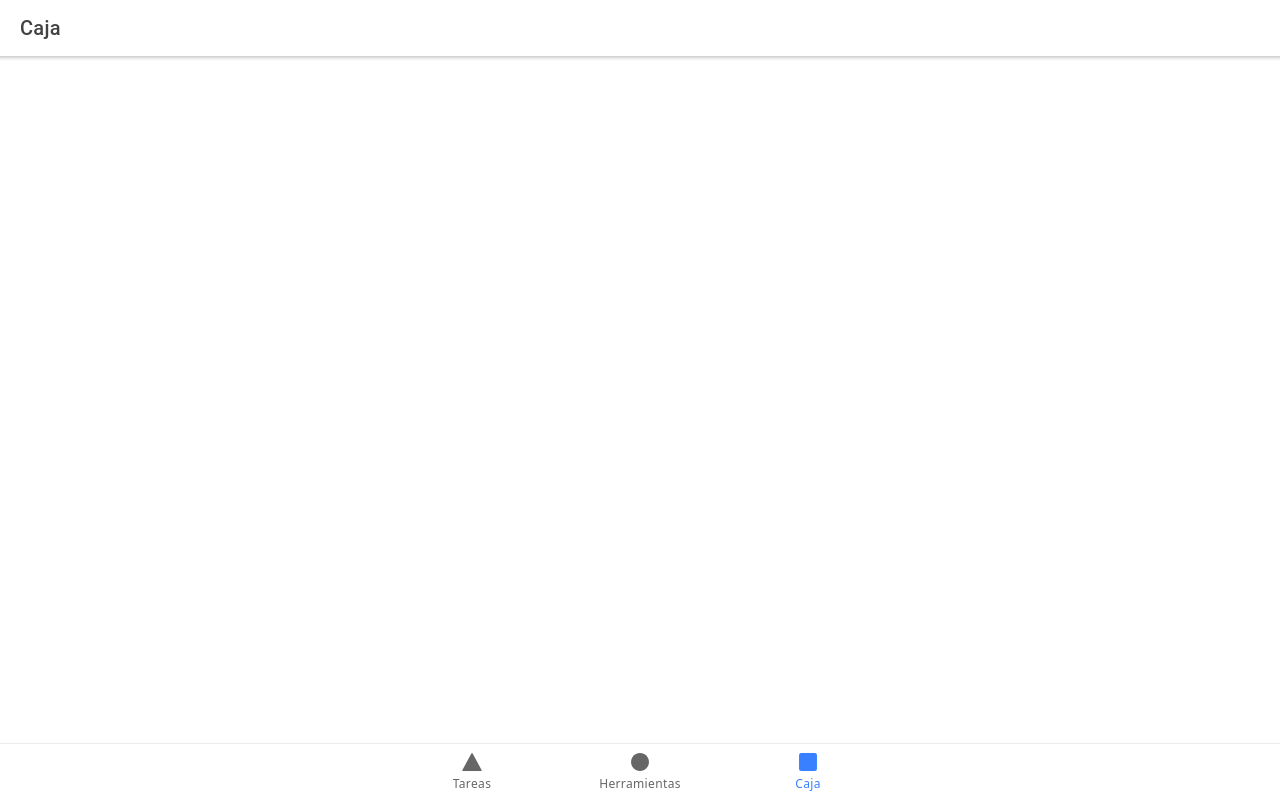
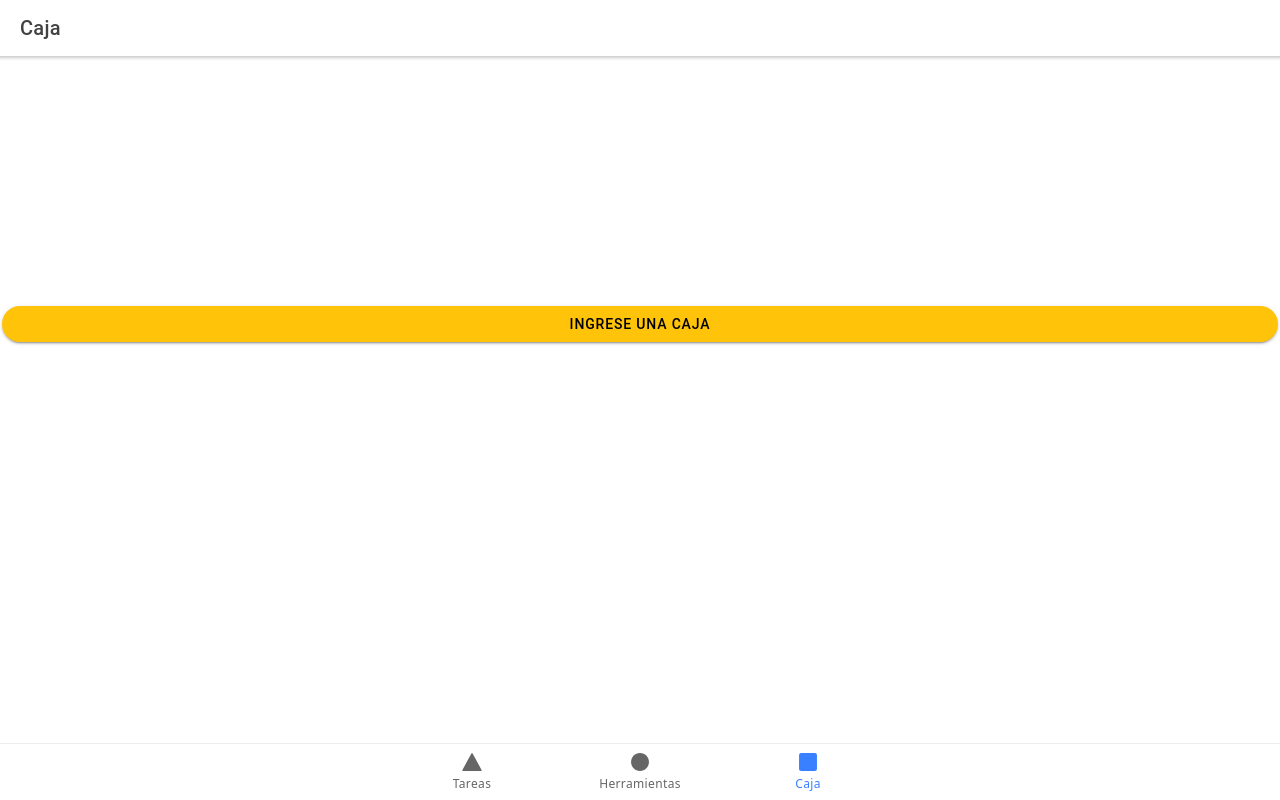
Before and after one commit to impatrq/smart_toolbox, a React (Create React App) app in the folder smarttoolboxapp/: page /Caja in a window 1280 px wide. Built offline with nearby package versions, Linux system fonts and the light colour scheme; the HTML template or start-up script is replaced by a standard one.

Commit message:
feat: desarrollar pestaña de registro (#36)

```diff
--- a/smarttoolboxapp/package.json
+++ b/smarttoolboxapp/package.json
@@ -3,6 +3,9 @@
   "version": "0.0.1",
   "private": true,
   "dependencies": {
+    "@awesome-cordova-plugins/barcode-scanner": "^5.44.0",
+    "@awesome-cordova-plugins/core": "^5.44.0",
+    "@capacitor/android": "^3.6.0",
     "@capacitor/app": "1.1.1",
     "@capacitor/core": "3.6.0",
     "@capacitor/haptics": "1.1.4",
@@ -21,6 +24,7 @@
     "@types/react-router-dom": "^5.1.7",
     "bootstrap": "^5.1.3",
     "ionicons": "^5.4.0",
+    "phonegap-plugin-barcodescanner": "^8.1.0",
     "react": "^17.0.1",
     "react-bootstrap": "^2.4.0",
     "react-dom": "^17.0.1",
--- a/smarttoolboxapp/src/pages/Caja/Caja.css
+++ b/smarttoolboxapp/src/pages/Caja/Caja.css
@@ -0,0 +1,3 @@
+.B_registro{
+    margin-top: 250px;
+}
--- a/smarttoolboxapp/src/pages/Caja/Caja.tsx
+++ b/smarttoolboxapp/src/pages/Caja/Caja.tsx
@@ -1,7 +1,23 @@
-import { IonContent, IonHeader, IonItem, IonLabel, IonList, IonPage, IonTitle, IonToolbar } from '@ionic/react';
-import './Caja.css';
+import {
+  IonButton,
+  IonContent,
+  IonHeader,
+  IonItem,
+  IonLabel,
+  IonList,
+  IonPage,
+  IonTitle,
+  IonToolbar,
+} from "@ionic/react";
+import { BarcodeScanner } from "@awesome-cordova-plugins/barcode-scanner";
+import "./Caja.css";
 
 const Caja: React.FC = () => {
+  const openScanner = async () => {
+    const data = await BarcodeScanner.scan();
+    console.log(`Barcode data: ${data.text}`);
+  };
+
   return (
     <IonPage>
       <IonHeader>
@@ -10,6 +26,7 @@ const Caja: React.FC = () => {
         </IonToolbar>
       </IonHeader>
       <IonContent fullscreen>
+        <IonButton class="B_registro" color="warning" expand="full" shape="round" onClick={openScanner}>Ingrese una Caja</IonButton>
         <IonHeader collapse="condense">
           <IonToolbar>
             <IonTitle size="large">Caja</IonTitle>
```
Also changed, not shown: 57 other files (tests, documents, lock files or other folders).
